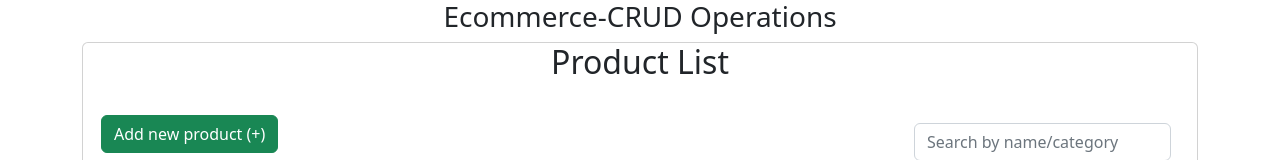
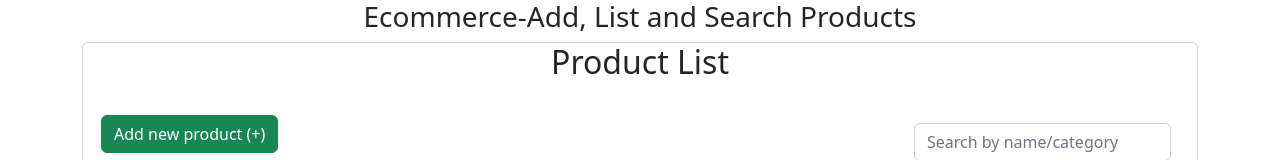
Before and after one commit to lisha149/Ecommerce_Node, a React (Create React App) app in the folder frontend/: page / in a window 1280 px wide. Shown: the top 160 px of the page. Built offline with nearby package versions, Linux system fonts and the light colour scheme; no server answers.

Commit message:
Add, List and Search Products

```diff
--- a/frontend/src/App.js
+++ b/frontend/src/App.js
@@ -6,7 +6,7 @@ import ProductCreate from "./components/ProductCreate";
 function App() {
   return (
     <div className="App">
-      <h3>Ecommerce-CRUD Operations</h3>
+      <h3>Ecommerce-Add, List and Search Products</h3>
       <BrowserRouter>
         <Routes>
           <Route path="/" element={<ProductList />} exact />
```
